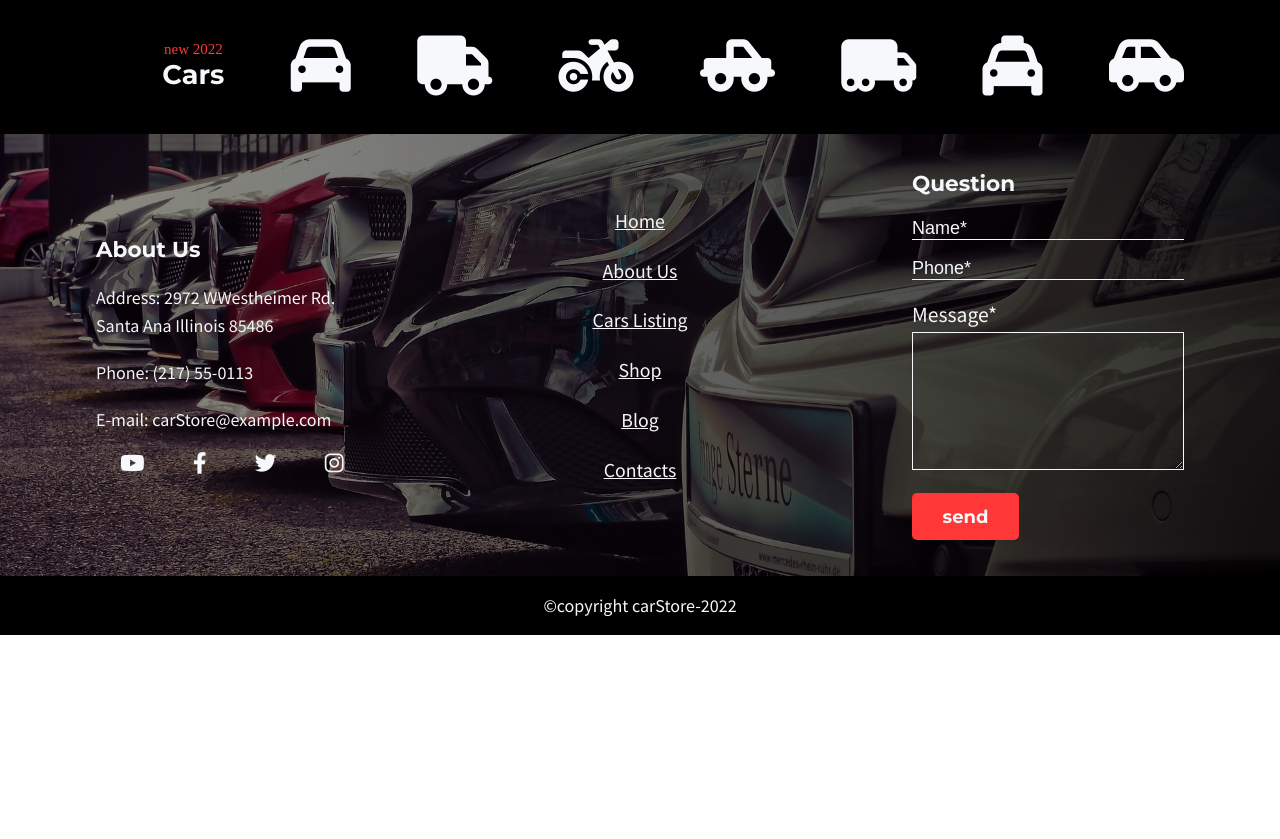
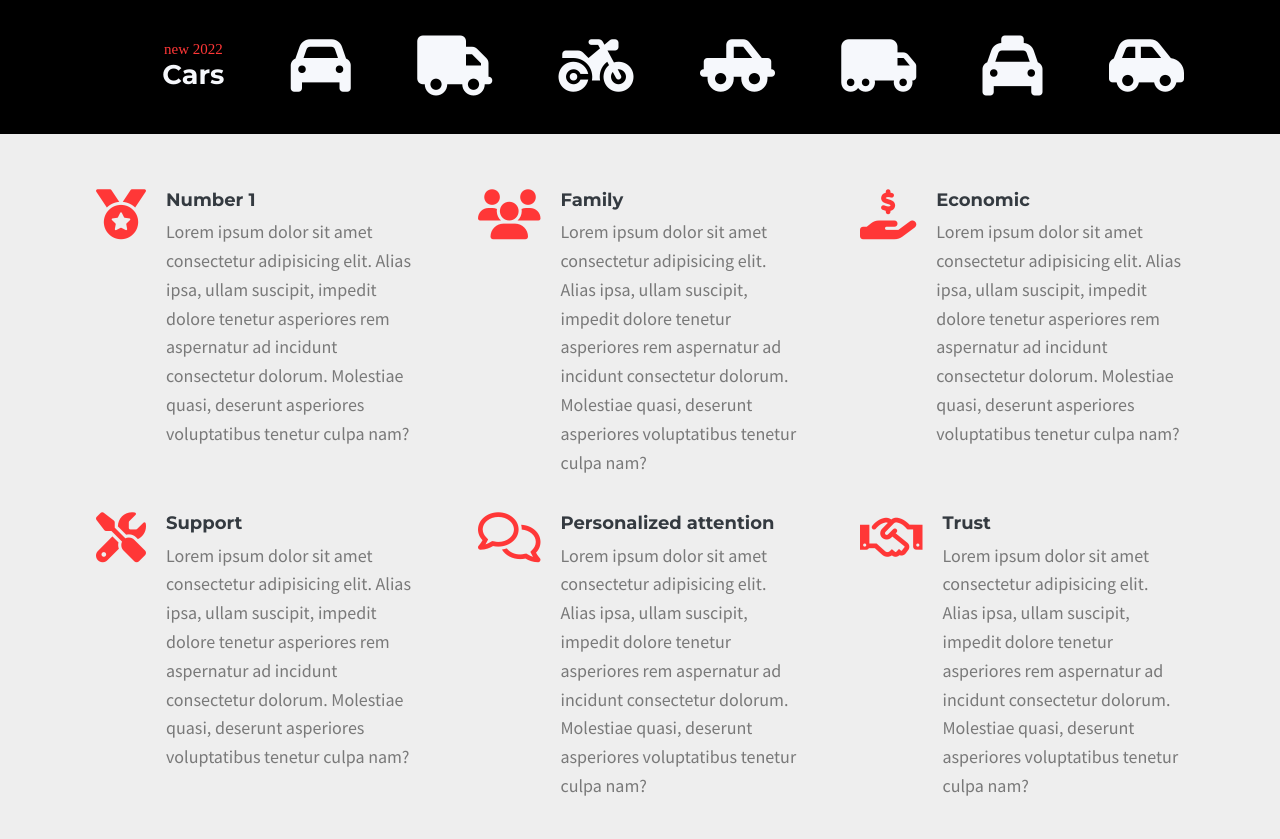
Before and after one commit to ArnyWorld/carStorePage, a plain HTML site: page index.html in a window 1280 px wide. Shown: the part 682-1521 px from the top of the page. Before the commit the page ends 1317 px from the top, so only its background shows below. Drawn offline with Linux system fonts and the light colour scheme; a script that the page names is missing.

Commit message:
agregando iconos principales home

```diff
--- a/index.html
+++ b/index.html
@@ -128,6 +128,68 @@
         </div>
     </div>
 
+    <div class="leadBackground">
+        <div class="container">
+            <div class="icons">
+                <div class="icons__container">
+                    <i class="fas fa-medal icons__icon"></i>
+                    <div class="icons__content">
+                        <h3 class="icons__title">Number 1</h3>
+                        <p class="icons__text">
+                            Lorem ipsum dolor sit amet consectetur adipisicing elit. Alias ipsa, ullam suscipit, impedit dolore tenetur asperiores rem aspernatur ad incidunt consectetur dolorum. Molestiae quasi, deserunt asperiores voluptatibus tenetur culpa nam?
+                        </p>
+                    </div>
+                </div>
+                <div class="icons__container">
+                    <i class="fas fa-users icons__icon"></i>
+                    <div class="icons__content">
+                        <h3 class="icons__title">Family</h3>
+                        <p class="icons__text">
+                            Lorem ipsum dolor sit amet consectetur adipisicing elit. Alias ipsa, ullam suscipit, impedit dolore tenetur asperiores rem aspernatur ad incidunt consectetur dolorum. Molestiae quasi, deserunt asperiores voluptatibus tenetur culpa nam?
+                        </p>
+                    </div>
+                </div>
+                <div class="icons__container">
+                    <i class="fas fa-hand-holding-usd icons__icon"></i>
+                    <div class="icons__content">
+                        <h3 class="icons__title">Economic</h3>
+                        <p class="icons__text">
+                            Lorem ipsum dolor sit amet consectetur adipisicing elit. Alias ipsa, ullam suscipit, impedit dolore tenetur asperiores rem aspernatur ad incidunt consectetur dolorum. Molestiae quasi, deserunt asperiores voluptatibus tenetur culpa nam?
+                        </p>
+                    </div>
+                </div>
+                <div class="icons__container">
+                    <i class="fas fa-tools icons__icon"></i>
+                    <div class="icons__content">
+                        <h3 class="icons__title">Support</h3>
+                        <p class="icons__text">
+                            Lorem ipsum dolor sit amet consectetur adipisicing elit. Alias ipsa, ullam suscipit, impedit dolore tenetur asperiores rem aspernatur ad incidunt consectetur dolorum. Molestiae quasi, deserunt asperiores voluptatibus tenetur culpa nam?
+                        </p>
+                    </div>
+                </div>
+                <div class="icons__container">
+                    <i class="far fa-comments icons__icon"></i>
+                    <div class="icons__content">
+                        <h3 class="icons__title">Personalized attention</h3>
+                        <p class="icons__text">
+                            Lorem ipsum dolor sit amet consectetur adipisicing elit. Alias ipsa, ullam suscipit, impedit dolore tenetur asperiores rem aspernatur ad incidunt consectetur dolorum. Molestiae quasi, deserunt asperiores voluptatibus tenetur culpa nam?
+                        </p>
+                    </div>
+                </div>
+                <div class="icons__container">
+                    <i class="far fa-handshake icons__icon"></i>
+                    <div class="icons__content">
+                        <h3 class="icons__title">Trust</h3>
+                        <p class="icons__text">
+                            Lorem ipsum dolor sit amet consectetur adipisicing elit. Alias ipsa, ullam suscipit, impedit dolore tenetur asperiores rem aspernatur ad incidunt consectetur dolorum. Molestiae quasi, deserunt asperiores voluptatibus tenetur culpa nam?
+                        </p>
+                    </div>
+                </div>
+
+            </div>
+        </div>
+    </div>
+
 
     <footer>
         <div class="container detailsFooter">
--- a/scss/home/_index.scss
+++ b/scss/home/_index.scss
@@ -43,3 +43,35 @@
         }
     }
 }
+/*Icons*/
+
+.leadBackground{
+    background-color:colors.$color7;
+    padding: 55px 0;
+    .icons{
+        display: flex;
+        justify-content: space-between;
+        flex-wrap: wrap;
+
+        &__container{
+            display: flex;
+            flex-basis: calc(33% - 35px);
+            margin-bottom: 35px;
+        }
+        &__icon{
+            color:colors.$color1;
+            font-size: 50px;
+        }
+        &__content{
+            margin-left: 20px;
+        }
+        &__title{
+            @include mixin.title(var.$tipografia1, 1rem, colors.$color4);
+            margin-bottom: 0.4rem;
+        }
+
+        &__text{
+            @include mixin.text(var.$tipografia2, 1rem, colors.$color2);
+        }
+    }
+}
```
Also changed, not shown: css/estilos.css, 1 other file.
